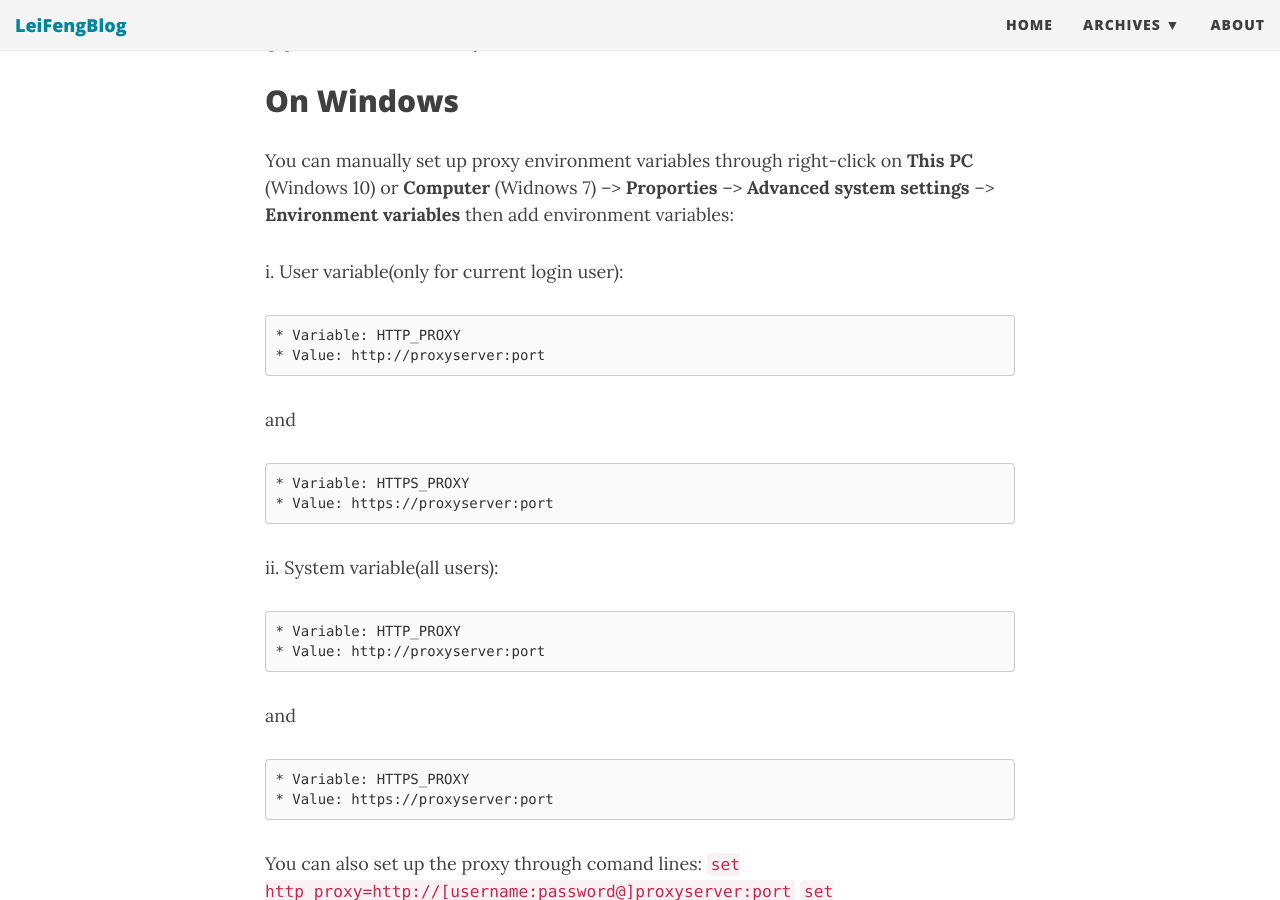
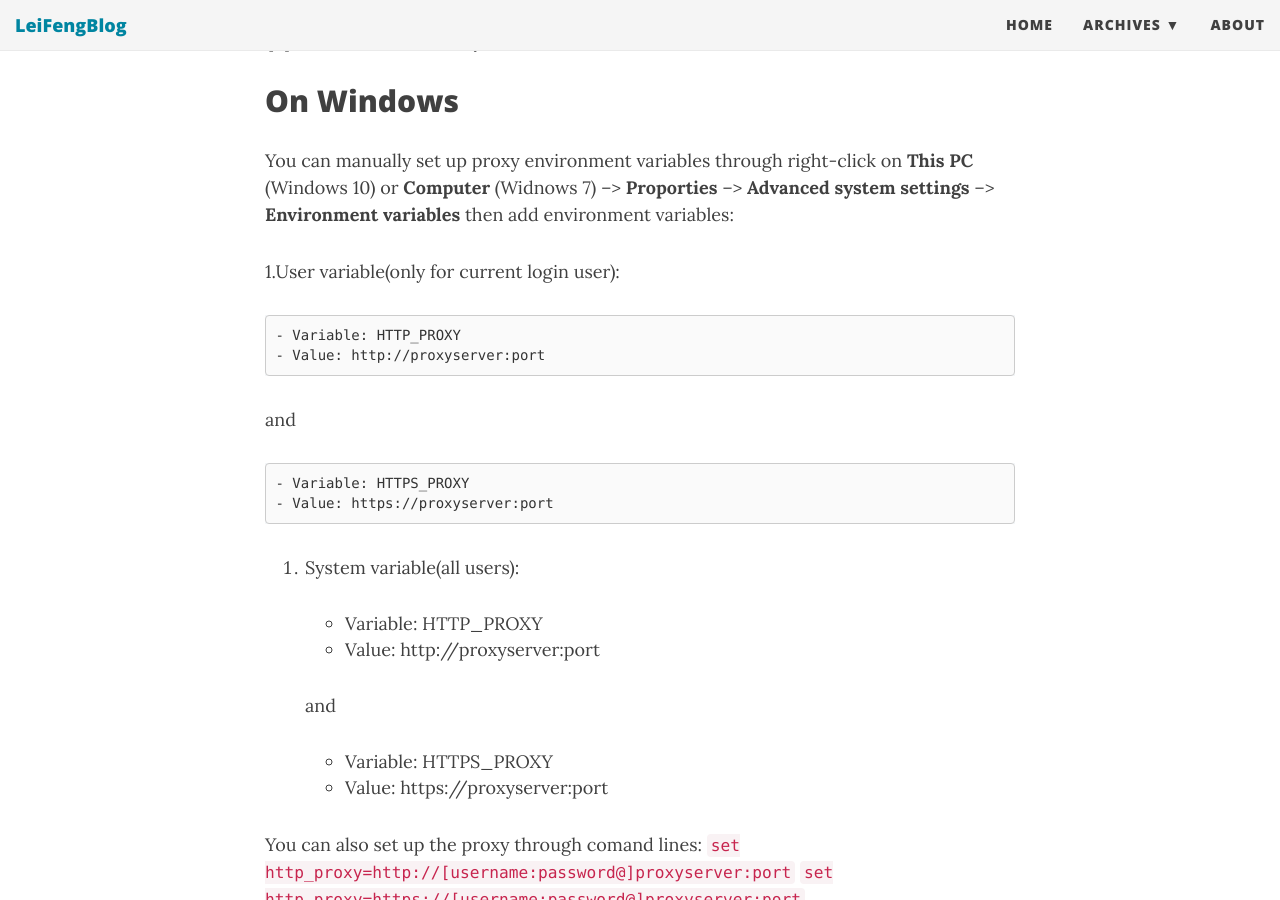
Before and after one commit to stonefl/stonefl.github.io, a Jekyll site: the page built from _posts/2017-09-22-how-to-use-pip-behind-a-proxy.md, in a window 1280 px wide and 900 px high, scrolled down 454 px. Built offline with Jekyll 4.4.1, drawn with Linux system fonts in a browser that asks for light colours; nearby versions of some CDN libraries; comment, search, counter and statistics services are not loaded; some of the changed lines change nothing that is shown.

Commit message:
Update 2017-09-22-how-to-use-pip-behind-a-proxy.md

```diff
--- a/_posts/2017-09-22-how-to-use-pip-behind-a-proxy.md
+++ b/_posts/2017-09-22-how-to-use-pip-behind-a-proxy.md
@@ -16,25 +16,25 @@ I often need to use the python package manager `pip` to install a python package
 ## On Windows
 You can manually set up proxy environment variables through right-click on **This PC** (Windows 10) or **Computer** (Widnows 7) --> **Proporties** --> **Advanced system settings** --> **Environment variables** then add environment variables:
 
-i. User variable(only for current login user):
+1.User variable(only for current login user):
 
-    * Variable: HTTP_PROXY
-    * Value: http://proxyserver:port
+    - Variable: HTTP_PROXY
+    - Value: http://proxyserver:port
 
    and
 
-    * Variable: HTTPS_PROXY
-    * Value: https://proxyserver:port
+    - Variable: HTTPS_PROXY
+    - Value: https://proxyserver:port
 
-ii. System variable(all users):
+2. System variable(all users):
 
-    * Variable: HTTP_PROXY
-    * Value: http://proxyserver:port
+    - Variable: HTTP_PROXY
+    - Value: http://proxyserver:port
 
    and
 
-    * Variable: HTTPS_PROXY
-    * Value: https://proxyserver:port
+    - Variable: HTTPS_PROXY
+    - Value: https://proxyserver:port
 
 You can also set up the proxy through comand lines:
 `set http_proxy=http://[username:password@]proxyserver:port`
```
